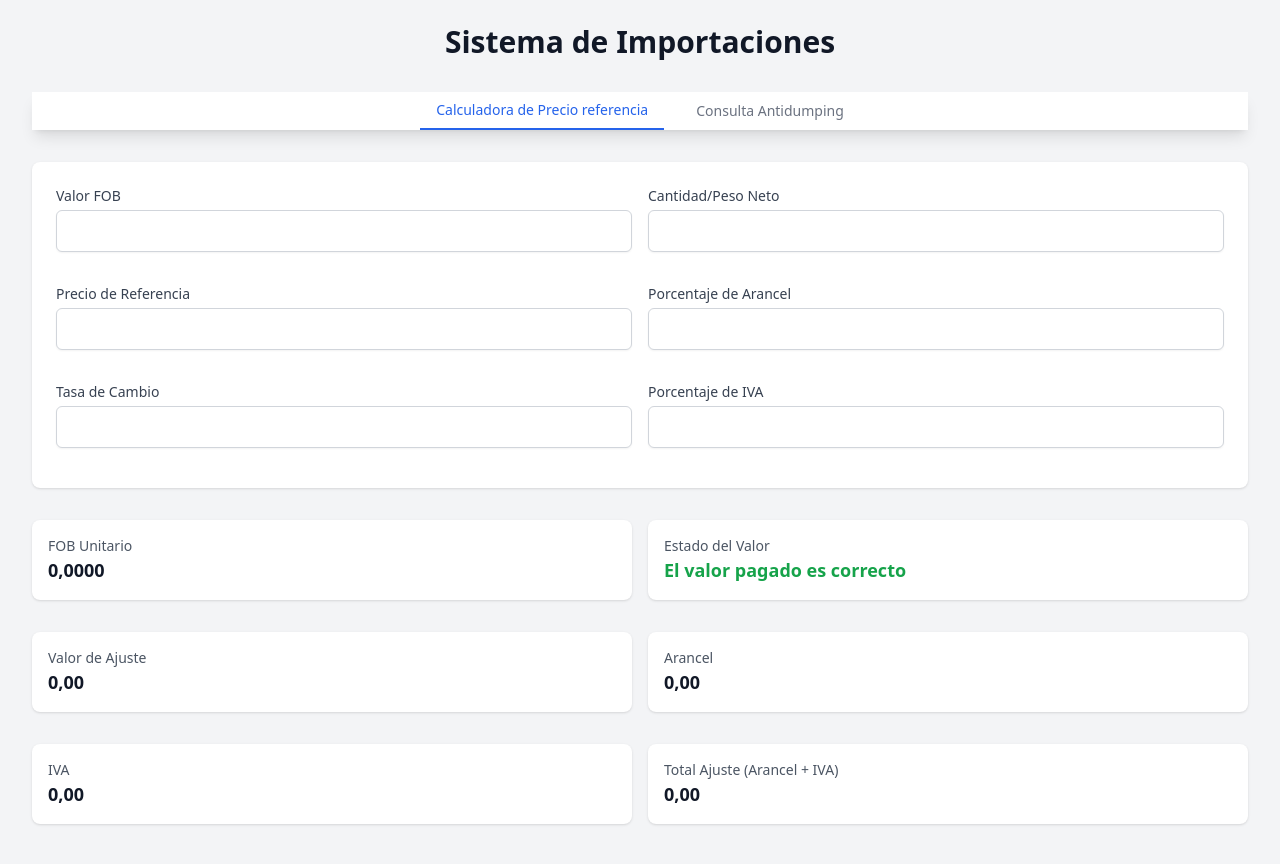
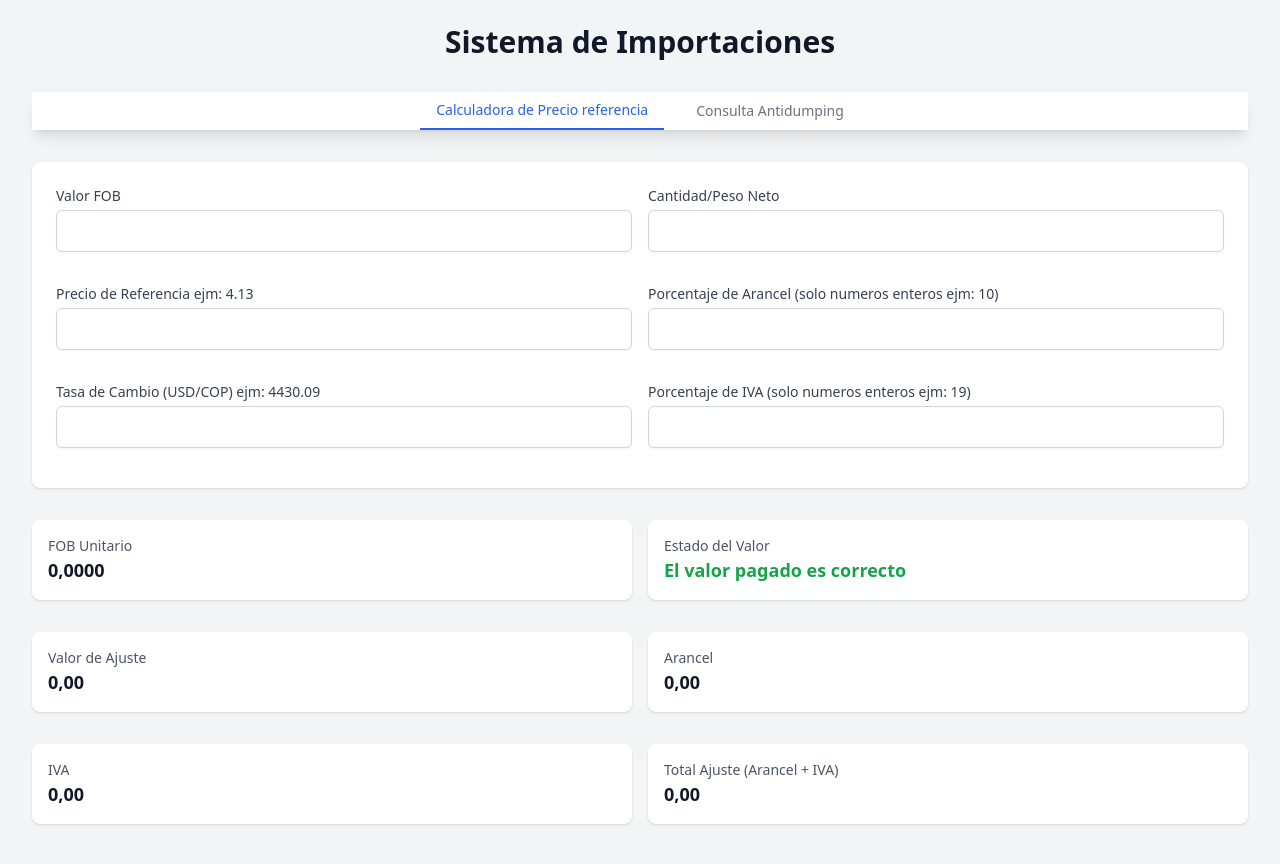
Before and after one commit to fabianalmanza/precio-importaciones, a React (Vite) app: page / in a window 1280 px wide. Built offline with nearby package versions, Linux system fonts and the light colour scheme.

Commit message:
Refactor variable and function names for clarity and consistency Update .gitignore to include 'dist' directory Update input field labels for clarity and consistency

```diff
--- a/src/components/CalculadoraPrecio.jsx
+++ b/src/components/CalculadoraPrecio.jsx
@@ -78,22 +78,22 @@ export default function CalculadoraPrecio() {
             onChange={(valor) => manejarCambioEntrada('cantidad', valor)}
           />
           <CampoEntrada
-            etiqueta="Precio de Referencia"
+            etiqueta="Precio de Referencia ejm: 4.13"
             valor={valores.precioReferencia}
             onChange={(valor) => manejarCambioEntrada('precioReferencia', valor)}
           />
           <CampoEntrada
-            etiqueta="Porcentaje de Arancel"
+            etiqueta="Porcentaje de Arancel (solo numeros enteros ejm: 10)"
             valor={valores.porcentajeArancel}
             onChange={(valor) => manejarCambioEntrada('porcentajeArancel', valor)}
           />
           <CampoEntrada
-            etiqueta="Tasa de Cambio"
+            etiqueta="Tasa de Cambio (USD/COP) ejm: 4430.09"
             valor={valores.tasaCambio}
             onChange={(valor) => manejarCambioEntrada('tasaCambio', valor)}
           />
           <CampoEntrada
-            etiqueta="Porcentaje de IVA"
+            etiqueta="Porcentaje de IVA (solo numeros enteros ejm: 19)"
             valor={valores.porcentajeIVA}
             onChange={(valor) => manejarCambioEntrada('porcentajeIVA', valor)}
           />
```
